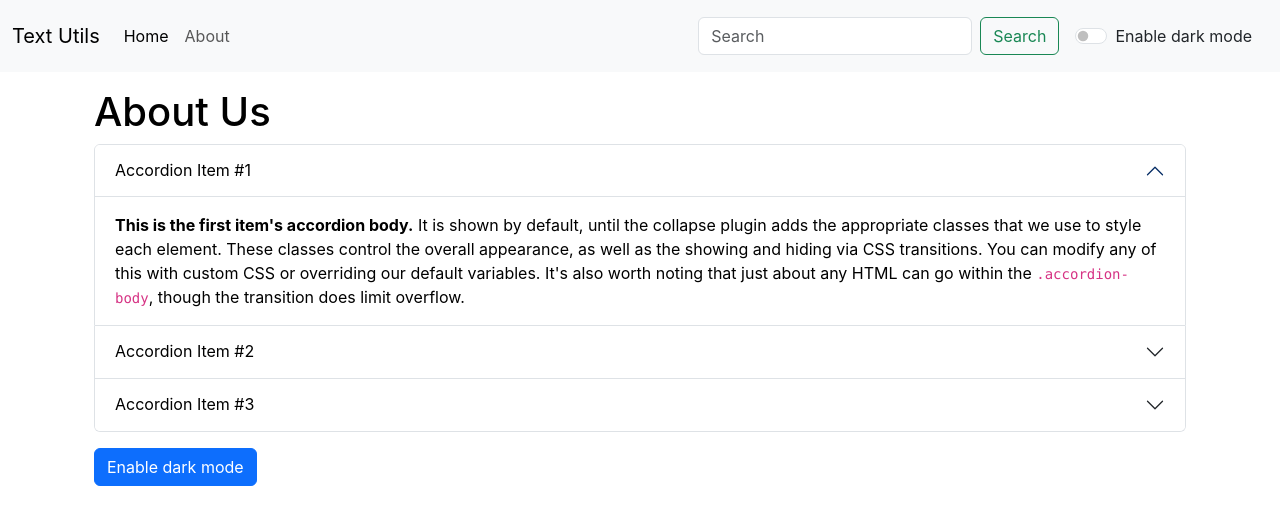
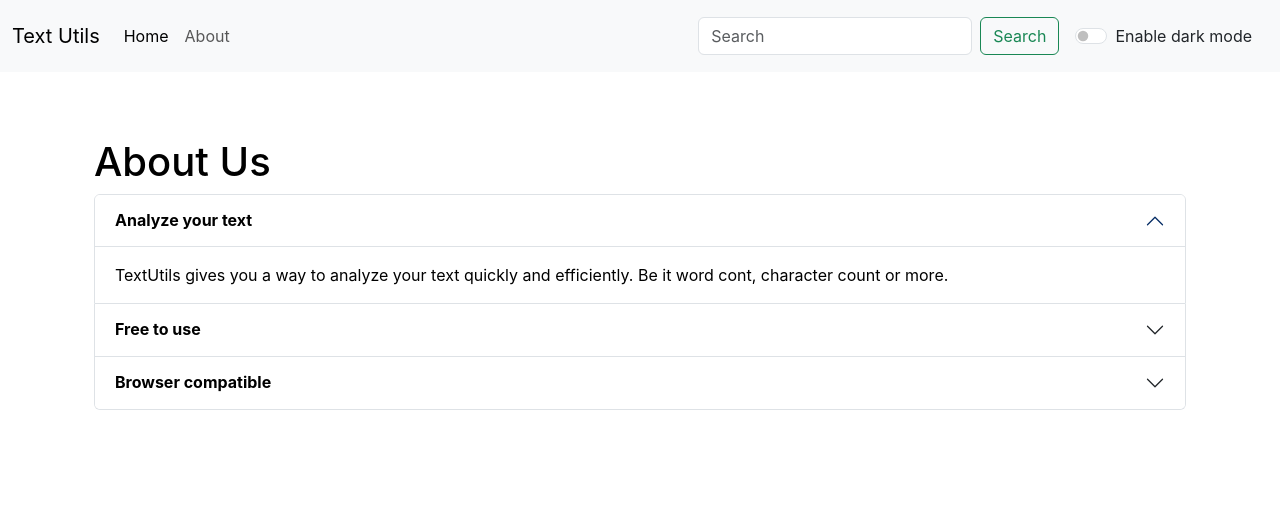
Before and after one commit to Shital-DE/react-first-app, a React (Create React App) app: page /about in a window 1280 px wide. Shown: the top 524 px of the page. Built offline with nearby package versions, Linux system fonts and the light colour scheme.

Commit message:
Fixing Issues & wrapping up textutils

```diff
--- a/public/index.html
+++ b/public/index.html
@@ -7,7 +7,7 @@
     <meta name="theme-color" content="#000000" />
     <meta
       name="description"
-      content="TextUtils is a utility which can be used to manupulate your text in the way you want."
+      content="TextUtils is a word counter and a character counting utility which can be used to manupulate your text in the way you want. You can remove extra spaces, copy and manipulated text as well as convert your text from uppercase to lowercase and lowercase to uppercase."
     />
     <link rel="apple-touch-icon" href="%PUBLIC_URL%/favicon-16x16.png" />
 
@@ -15,7 +15,7 @@
 
       <link href="https://cdn.jsdelivr.net/npm/bootstrap@5.3.3/dist/css/bootstrap.min.css" rel="stylesheet"
         integrity="sha384-QWTKZyjpPEjISv5WaRU9OFeRpok6YctnYmDr5pNlyT2bRjXh0JMhjY6hW+ALEwIH" crossorigin="anonymous">
-    <title>TextUtils - Home</title>
+    <title>TextUtils - Word conter | character counter | lowercase to uppercase | uppercase to lowercase</title>
   </head>
   <body>
     <noscript>You need to enable JavaScript to run this app.</noscript>
--- a/src/App.js
+++ b/src/App.js
@@ -53,9 +53,9 @@
       <div className="container my-3">
         <Routes>
             <Route exact path="/" element={
-              <TextForm showAlert={showAlert} heading="Enter the text to analyze below" mode={mode} />
+              <TextForm showAlert={showAlert} heading="Try TextUtils - Word counter, Character counter, Remove extra spaces" mode={mode} />
              } />
-          <Route exact path="/about" element={<About/>} />
+          <Route exact path="/about" element={<About  mode={mode}/>} />
         </Routes>
       </div>
       </BrowserRouter>
--- a/src/components/About.js
+++ b/src/components/About.js
@@ -1,31 +1,37 @@
-import React, {useState} from 'react'
+import React from 'react'
 
-export default function About() {
-    let [myStyle, setMyStyle] = useState({
-        color: 'black',
-        backgroundColor: 'white',
+export default function About(props) {
+    let myStyle = {
+        color: props.mode === 'dark' ? 'white' : 'black',
+        backgroundColor: props.mode === 'dark' ? '#173b5f' : 'white',
+        // border: '1px solid',
+        // borderColor: props.mode === 'dark' ? 'white' : 'black',
+    }
+    // let [myStyle, setMyStyle] = useState({
+    //     color: 'black',
+    //     backgroundColor: 'white',
 
-    })
+    // })
 
-    const [btnText, setBtnText] = useState("Enable dark mode")
+    // const [btnText, setBtnText] = useState("Enable dark mode")
 
- const toggleStyle = () => {
-        if (myStyle.color === 'black') {
-            setMyStyle({
-                color: 'white',
-                backgroundColor: 'black',
-                 border: '0.1px solid white'
-            });
-            setBtnText("Enable light mode");
-        } else {
-            setMyStyle({
-                color: 'black',
-                backgroundColor: 'white',
+//  const toggleStyle = () => {
+//         if (myStyle.color === 'black') {
+//             setMyStyle({
+//                 color: 'white',
+//                 backgroundColor: 'black',
+//                  border: '0.1px solid white'
+//             });
+//             setBtnText("Enable light mode");
+//         } else {
+//             setMyStyle({
+//                 color: 'black',
+//                 backgroundColor: 'white',
 
-            });
-            setBtnText("Enable dark mode")
-        }
-    }
+//             });
+//             setBtnText("Enable dark mode")
+//         }
+//     }
 
   return (
       <div className='container' style={myStyle}>
@@ -34,43 +40,43 @@
             <div className="accordion-item" style={myStyle}>
                 <h2 className="accordion-header">
                 <button className="accordion-button" type="button" data-bs-toggle="collapse" data-bs-target="#collapseOne" aria-expanded="true" aria-controls="collapseOne" style={myStyle}>
-                    Accordion Item #1
+                   <strong>Analyze your text</strong>
                 </button>
                 </h2>
                 <div id="collapseOne" className="accordion-collapse collapse show" data-bs-parent="#accordionExample">
                       <div className="accordion-body">
-                    <strong>This is the first item's accordion body.</strong> It is shown by default, until the collapse plugin adds the appropriate classes that we use to style each element. These classes control the overall appearance, as well as the showing and hiding via CSS transitions. You can modify any of this with custom CSS or overriding our default variables. It's also worth noting that just about any HTML can go within the <code>.accordion-body</code>, though the transition does limit overflow.
+                          TextUtils gives you a way to analyze your text quickly and efficiently. Be it word cont, character count or more.
                     </div>
                 </div>
             </div>
             <div className="accordion-item" style={myStyle}>
                 <h2 className="accordion-header">
                 <button className="accordion-button collapsed" type="button" data-bs-toggle="collapse" data-bs-target="#collapseTwo" aria-expanded="false" aria-controls="collapseTwo" style={myStyle}>
-                    Accordion Item #2
+                 <strong>Free to use</strong>
                 </button>
                 </h2>
                 <div id="collapseTwo" className="accordion-collapse collapse" data-bs-parent="#accordionExample">
                       <div className="accordion-body">
-                    <strong>This is the second item's accordion body.</strong> It is hidden by default, until the collapse plugin adds the appropriate classes that we use to style each element. These classes control the overall appearance, as well as the showing and hiding via CSS transitions. You can modify any of this with custom CSS or overriding our default variables. It's also worth noting that just about any HTML can go within the <code>.accordion-body</code>, though the transition does limit overflow.
+                          TextUtils is a free character counter tool that provides instant character count & word count statctics for a given text. TextUtils reports the number of words and characters. Thus it is suitable for writing text with word/ character limit.
                     </div>
                 </div>
             </div>
             <div className="accordion-item" style={myStyle}>
                 <h2 className="accordion-header">
                 <button className="accordion-button collapsed" type="button" data-bs-toggle="collapse" data-bs-target="#collapseThree" aria-expanded="false" aria-controls="collapseThree" style={myStyle}>
-                    Accordion Item #3
+                  <strong> Browser compatible</strong>
                 </button>
                 </h2>
                 <div id="collapseThree" className="accordion-collapse collapse" data-bs-parent="#accordionExample">
                       <div className="accordion-body">
-                    <strong>This is the third item's accordion body.</strong> It is hidden by default, until the collapse plugin adds the appropriate classes that we use to style each element. These classes control the overall appearance, as well as the showing and hiding via CSS transitions. You can modify any of this with custom CSS or overriding our default variables. It's also worth noting that just about any HTML can go within the <code>.accordion-body</code>, though the transition does limit overflow.
+                          This word counter software works in any web browsers such as Chrome, Firefox, Internet explorer, Safari, Opera. It suits to count characters in facebook, blog, books, excel document, pdf document, essays etc.
                     </div>
                 </div>
             </div>
         </div>
-        <div className="contaoner my-3">
+        {/* <div className="contaoner my-3">
               <button onClick={toggleStyle} type="button" className="btn btn-primary">{ btnText}</button>
-        </div>
+        </div> */}
     </div>
   )
 }
--- a/src/components/Alert.js
+++ b/src/components/Alert.js
@@ -6,10 +6,12 @@
         return lower.charAt(0).toUpperCase() + lower.slice(1);
     }
 
-  return (
-        props.alert && <div className={`alert alert-${props.alert.type} alert-dismissible fade show`} role="alert">
-            <strong>{capitalize(props.alert.type)}</strong> : {props.alert.msg}
+    return (
+        <div style={{height:'50px'}}>
+            {props.alert && <div className={`alert alert-${props.alert.type} alert-dismissible fade show`} role="alert">
+                <strong>{capitalize(props.alert.type)}</strong> : {props.alert.msg}
 
+            </div>}
         </div>
   )
 }
--- a/src/components/TextForm.js
+++ b/src/components/TextForm.js
@@ -43,16 +43,16 @@
             <div className="mb-3">
                 <textarea className="form-control" value={text} onChange={handleOnChange} style={{backgroundColor: props.mode === 'light'?'white':'#173b5f', color: props.mode === 'light' ? 'black' : 'white'}} id="myBox" rows="8"></textarea>
             </div>
-                <button className="btn btn-primary mx-2" onClick={handleUpClick}>Convert to Uppercase</button>
-                <button className="btn btn-primary mx-2" onClick={handleLwClick}>Convert to Lowercase</button>
-                <button className="btn btn-primary mx-2" onClick={handleClearClick}>Clear</button>
-                <button className="btn btn-primary mx-2" onClick={handleCopy}>Copy</button>
-                <button className="btn btn-primary mx-2" onClick={handleExtraSpaces}>Remove extra spaces</button>
+                <button className="btn btn-primary mx-2 my-2" onClick={handleUpClick}>Convert to Uppercase</button>
+                <button className="btn btn-primary mx-2 my-2" onClick={handleLwClick}>Convert to Lowercase</button>
+                <button className="btn btn-primary mx-2 my-2" onClick={handleClearClick}>Clear</button>
+                <button className="btn btn-primary mx-2 my-2" onClick={handleCopy}>Copy</button>
+                <button className="btn btn-primary mx-2 my-2" onClick={handleExtraSpaces}>Remove extra spaces</button>
         </div>
         <div className="container my-3" style={{ color: props.mode === 'light' ? 'black' : 'white' }}>
                 <h2>Your text summary</h2>
-                <p>{text.split(" ").length}  words, {text.length} characters and {text.split(/[.!?]/).filter(sentence => sentence.trim() !== '').length} sentences.</p>
-                <p>{0.008 * text.split(" ").length} minutes read.</p>
+                <p>{text.split(" ").filter((element)=>{ return element.length !== 0}).length}  words, {text.length} characters and {text.split(/[.!?]/).filter(sentence => sentence.trim() !== '').length} sentences.</p>
+                <p>{0.008 * text.split(" ").filter((element)=>{ return element.length !== 0}).length} minutes read.</p>
                 <h2>Preview</h2>
                 <p style={{ color:  props.mode === 'light' ? text.length>0? 'black' : 'grey' : 'white' }} >{text.length>0?text:'Enter something to preview it here.'}</p>
         </div>
```
Lines whose indentation alone changed are shown as unchanged.
